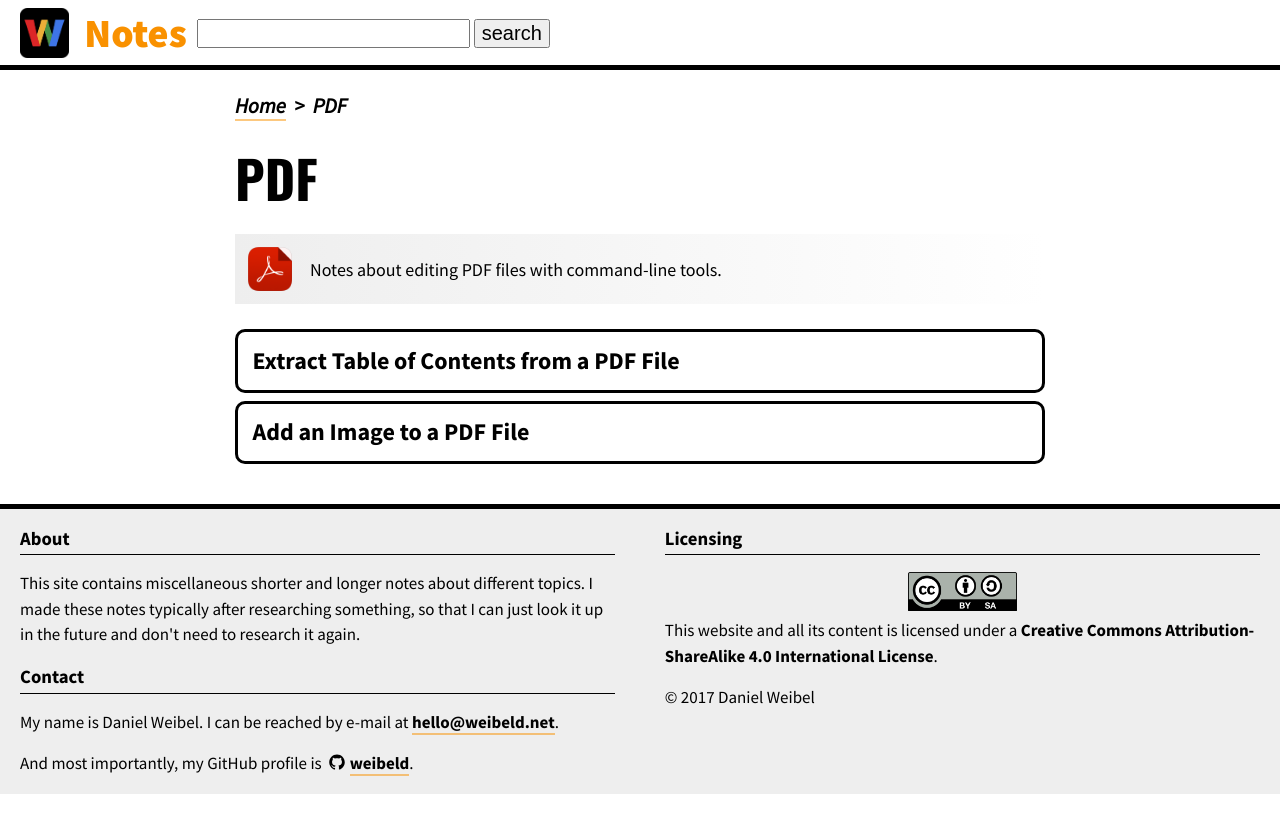
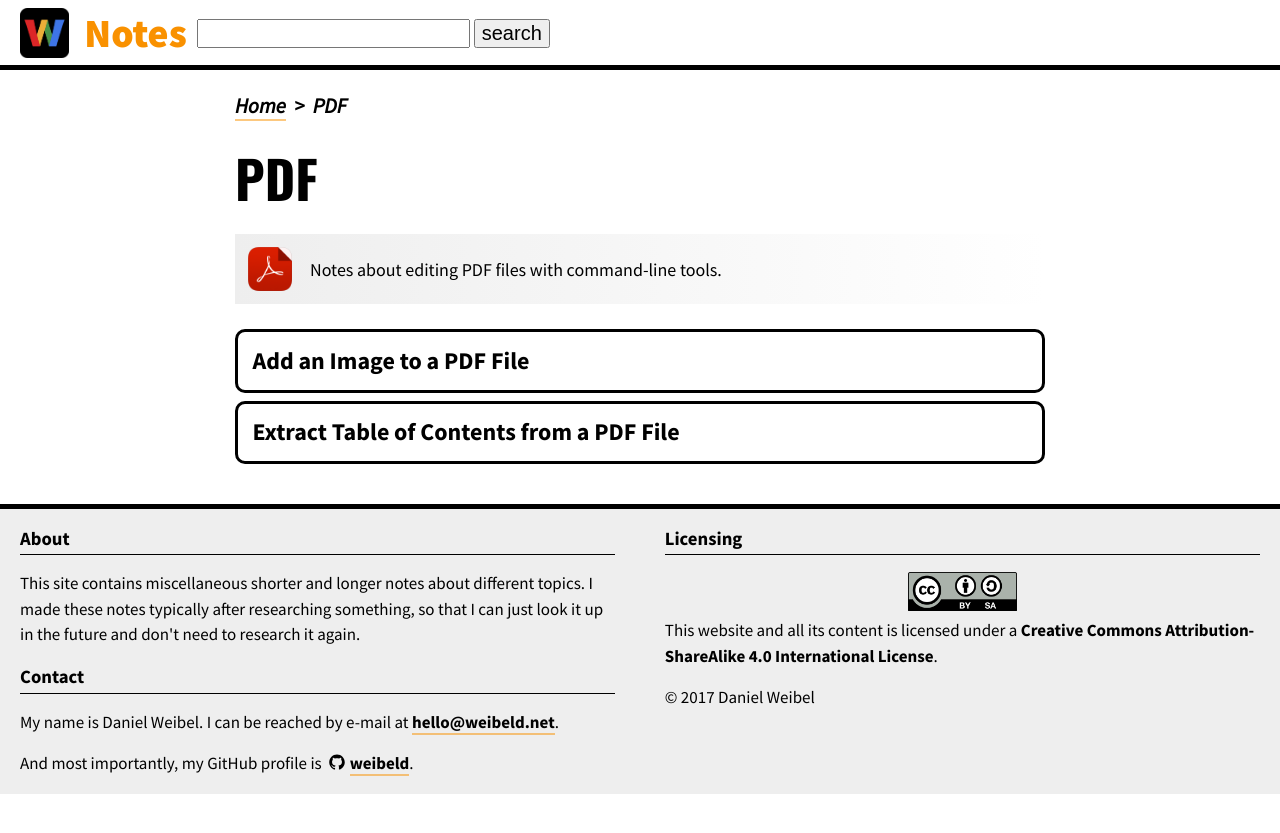
Before and after one commit to weibeld/OLD-weibeld-notes, a Jekyll site: the page built from _categories/pdf.md, in a window 1280 px wide. Shown: the top 833 px of the page. Built offline with Jekyll 4.4.1, drawn with Linux system fonts in a browser that asks for light colours; some web fonts are replaced.

Commit message:
Sort documents by title

```diff
--- a/_includes/doc-list.html
+++ b/_includes/doc-list.html
@@ -10,8 +10,10 @@
   <p>{{ collection.description }}</p>
 </div>
 
+<!-- Sort documents by title (default is filename) -->
+{% assign docs_sorted = collection.docs | sort: "title" %}
 <div class="doc-list">
-  {% for doc in collection.docs %}
+  {% for doc in docs_sorted %}
         <a href="{{ doc.url | relative_url }}">{{ doc.title}}</a>
   {% endfor %}
 </div>
--- a/_pages/search.html
+++ b/_pages/search.html
@@ -3,6 +3,8 @@ layout: default
 title: Search
 permalink: /search/
 ---
+
+<!-- https://learn.cloudcannon.com/jekyll/jekyll-search-using-lunr-js/ -->
 
 <h1 class="categories-title">Search</h1>
 
```
